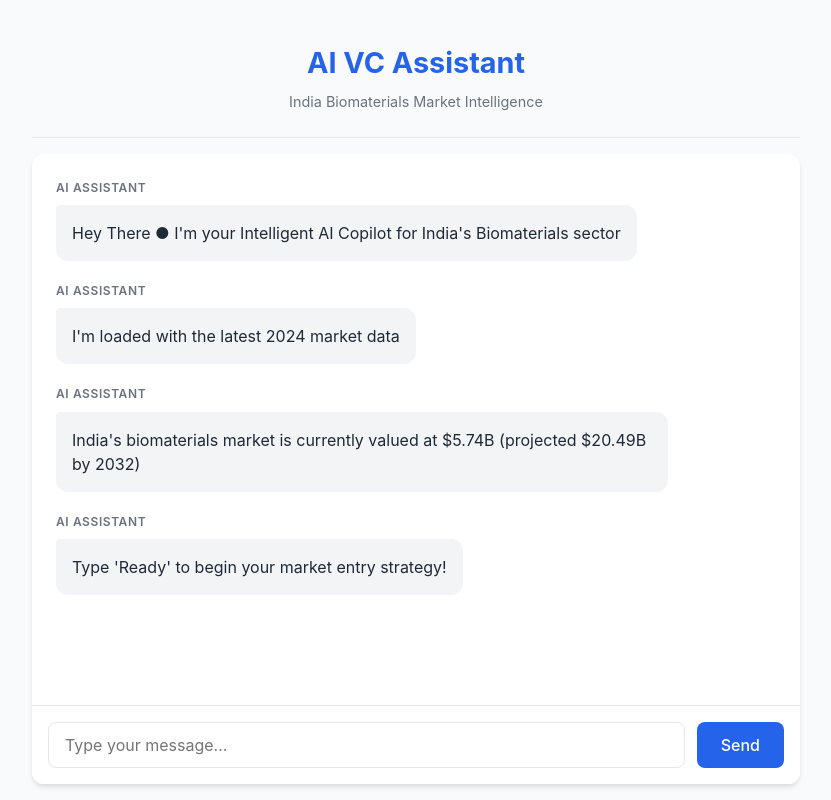
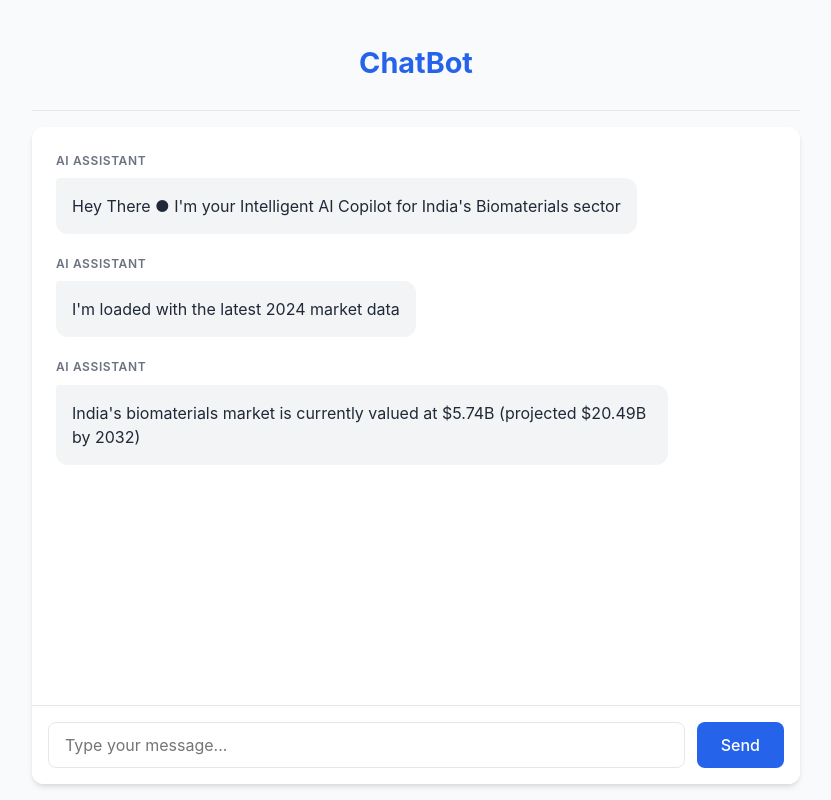
Before and after one commit to Puneet398/final-chatbot, a React (Create React App) app in the folder chatbot/: page / in a window 1280 px wide. Shown: the whole page, without its empty margins (224-1055 px from the left). Built offline with nearby package versions, Linux system fonts and the light colour scheme.

Commit message:
modified:   chatbot/src/App.js

```diff
--- a/chatbot/src/App.js
+++ b/chatbot/src/App.js
@@ -57,8 +57,7 @@ function App() {
     const welcomeMessages = [
       { role: 'assistant', content: "Hey There ● I'm your Intelligent AI Copilot for India's Biomaterials sector" },
       { role: 'assistant', content: "I'm loaded with the latest 2024 market data" },
-      { role: 'assistant', content: "India's biomaterials market is currently valued at $5.74B (projected $20.49B by 2032)" },
-      { role: 'assistant', content: "Type 'Ready' to begin your market entry strategy!" }
+      { role: 'assistant', content: "India's biomaterials market is currently valued at $5.74B (projected $20.49B by 2032)" }
     ];
 
     // Initial 2 second delay
@@ -183,8 +182,7 @@ function App() {
   return (
     <div className="app">
       <div className="header">
-        <h1>AI VC Assistant</h1>
-        <div className="subheader">India Biomaterials Market Intelligence</div>
+        <h1>ChatBot</h1>
       </div>
 
       <div className="chat-container">
```
